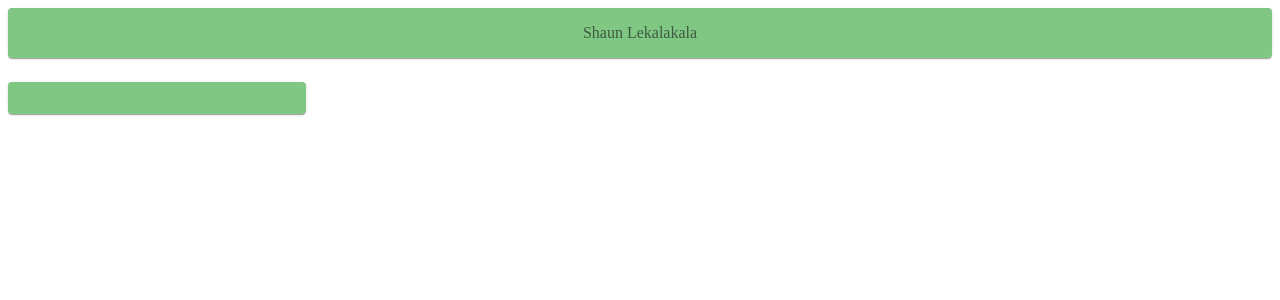
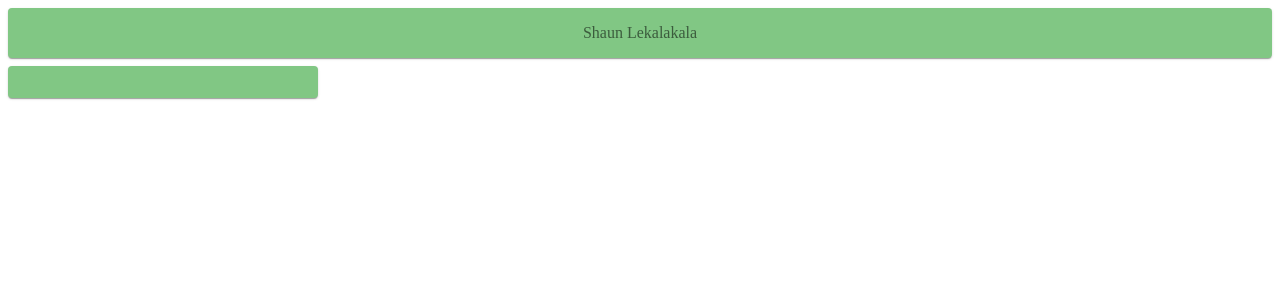
Before and after one commit to shaun5481/mycv, a React (Create React App) app: page / in a window 1280 px wide. Shown: the top 300 px of the page. Built offline with nearby package versions, Linux system fonts and the light colour scheme.

Commit message:
1 file modified

```diff
--- a/src/App.js
+++ b/src/App.js
@@ -20,7 +20,7 @@ export default function FullWidthGrid() {
 
   return (
     <div className={classes.root}>
-      <Grid container spacing={3}>
+      <Grid container spacing={1}>
         <Grid item xs={12}>
           <Paper className={classes.paper}>Shaun Lekalakala</Paper>
         </Grid>
```
